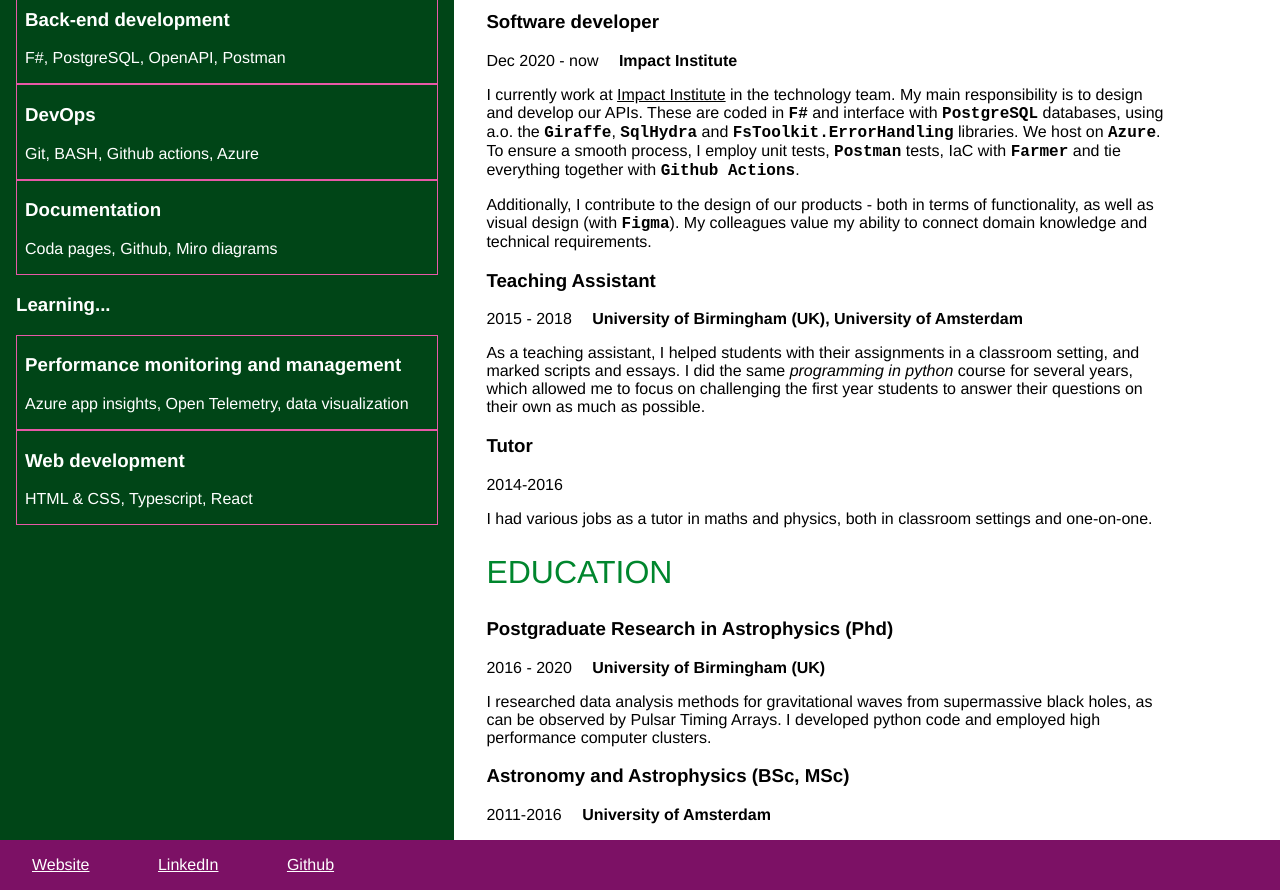
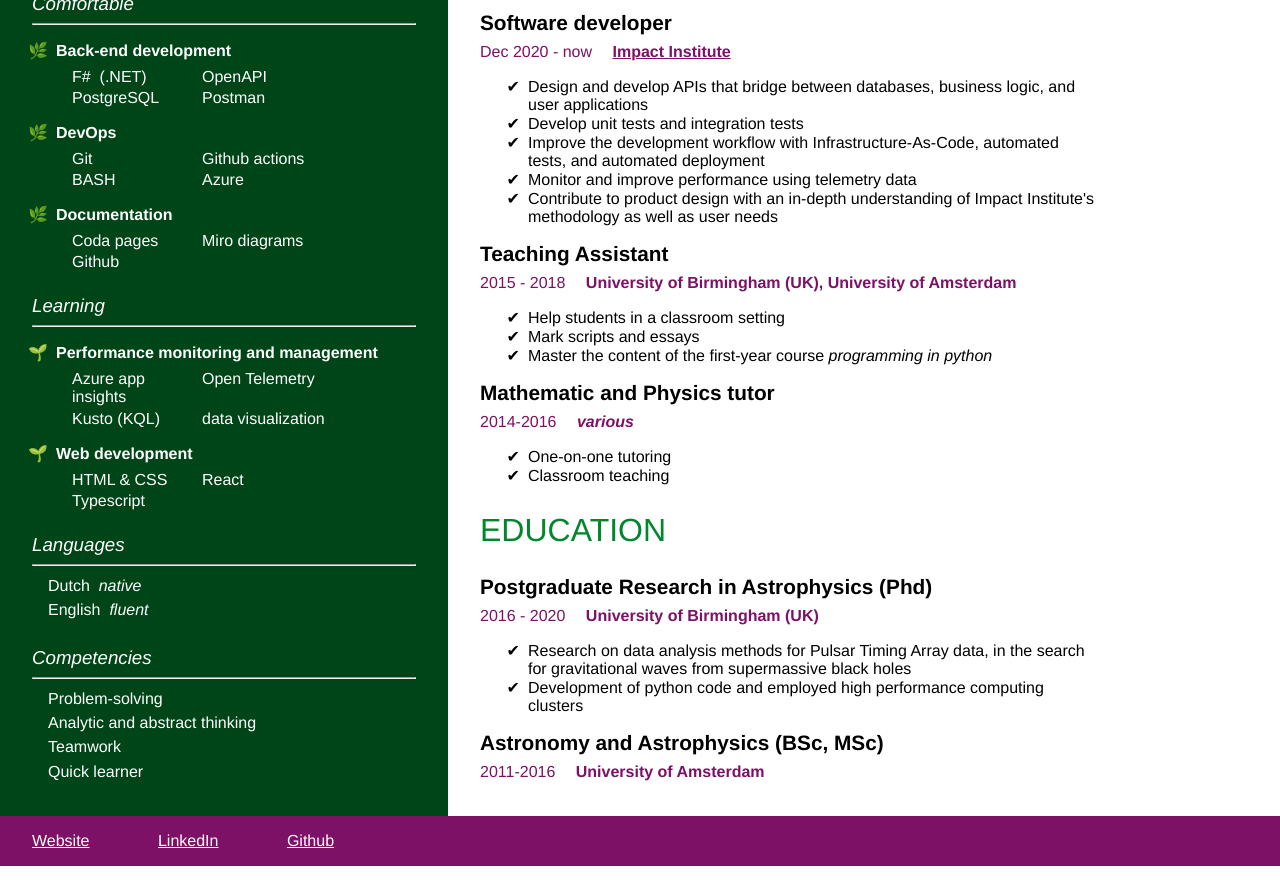
Before and after one commit to JayWearsSocks/jay-cv, a plain HTML site: page index.html in a window 1280 px wide. Shown: the part 316-1206 px from the top of the page. After the commit the page ends 1182 px from the top, so only its background shows below. Drawn offline with Linux system fonts and the light colour scheme.

Commit message:
List responsibilities per role (instead of p)
Improve style: improve spacing, use emoji for list in aside, add a bit of colour

```diff
--- a/index.html
+++ b/index.html
@@ -12,38 +12,82 @@
         <h1>Jay Goldstein</h1>
         <h2>they/them</h2>
 
-        <p>Experienced back-end developer and full-stack learner. Idealist, moss enthusiast, and cook.</p>
+        <p>Experienced back-end developer and full-stack learner. Idealist, hobby-chef, and moss enthusiast.</p>
     </header>
 
     <div id="middle">
         <aside>
             <h2>My Stack</h2>
-            <ul>
+
+            <h3>Comfortable</h3>
+            <hr>
+            <ul class="skills">
                 <li>
-                    <h3>Back-end development</h3>
-                    <p>F#, PostgreSQL, OpenAPI, Postman</p>
+                    <h4>Back-end development</h4>
+                    <ul class="stack-items">
+                        <li>F# &nbsp;(.NET)</li>
+                        <li>OpenAPI</li>
+                        <li>PostgreSQL</li>
+                        <li>Postman</li>
+                    </ul>
                 </li>
                 <li>
-                    <h3>DevOps</h3>
-                    <p>Git, BASH, Github actions, Azure</p>
+                    <h4>DevOps</h4>
+                    <ul class="stack-items">
+                        <li>Git</li>
+                        <li>Github actions</li>
+                        <li>BASH</li>
+                        <li>Azure</li>
+                    </ul>
                 </li>
                 <li>
-                    <h3>Documentation</h3>
-                    <p>Coda pages, Github, Miro diagrams</p>
+                    <h4>Documentation</h4>
+                    <ul class="stack-items">
+                        <li>Coda pages</li>
+                        <li>Miro diagrams</li>
+                        <li>Github</li>
+                    </ul>
                 </li>
             </ul>
 
-            <h3>Learning...</h3>
-            <ul>
+            <h3>Learning</h3>
+            <hr>
+            <ul class="learning">
                 <li>
-                    <h3>Performance monitoring and management</h3>
-                    <p>Azure app insights, Open Telemetry, data visualization</p>
+                    <h4>Performance monitoring and management</h4>
+                    <ul class="stack-items">
+                        <li>Azure app insights</li>
+                        <li>Open Telemetry</li>
+                        <li>Kusto (KQL)</li>
+                        <li>data visualization</li>
+                    </ul>
                 </li>
                 <li>
-                    <h3>Web development</h3>
-                    <p>HTML & CSS, Typescript, React</p>
+                    <h4>Web development</h4>
+                    <ul class="stack-items">
+                        <li>HTML & CSS</li>
+                        <li>React</li>
+                        <li>Typescript</li>
+                    </ul>
                 </li>
             </ul>
+
+
+            <h3>Languages</h3>
+            <hr>
+            <ul class="other-items">
+                <li>Dutch &nbsp;<em>native</em></li>
+                <li>English &nbsp;<em>fluent</em></li>
+            </ul>
+
+            <h3>Competencies</h3>
+            <hr>
+            <ul class="other-items">
+                <li>Problem-solving</li>
+                <li>Analytic and abstract thinking</li>
+                <li>Teamwork</li>
+                <li>Quick learner</li>
+
         </aside>
 
         <main>
@@ -53,36 +97,60 @@
                 <article>
                     <header>
                         <h3>Software developer</h3>
-                        <time>Dec 2020 - now</time>
-                        <h4>Impact Institute</h4>
+                        <h4>
+                            <time>Dec 2020 - now</time>
+                            <a href="https://www.impactinstitute.com/" target="_blank">Impact Institute</a>
+                        </h4>
                     </header>
-                    <p>
+                    <!-- <p>
                         I currently work at <a href="https://www.impactinstitute.com/" target="_blank">Impact Institute</a> in the technology team. My main responsibility is to design and develop our APIs. These are coded in <a class="stack" href="https://fsharp.org/" target="_blank">F#</a> and interface with <a class="stack" href="https://www.postgresql.org/" target="_blank">PostgreSQL</a> databases, using a.o. the <a class="stack" href="https://giraffe.wiki/" target="_blank">Giraffe</a>, <a class="stack" href="https://github.com/JordanMarr/SqlHydra" target="_blank">SqlHydra</a> and <a class="stack" href="https://github.com/demystifyfp/FsToolkit.ErrorHandling" target="_blank">FsToolkit.ErrorHandling</a> libraries. We host on <a class="stack" href="https://azure.microsoft.com/en-us/products/app-service/Azure" target="_blank">Azure</a>. To ensure a smooth process, I employ unit tests, <a class="stack" href="https://www.postman.com/product/what-is-postman" tareget_="_blank">Postman</a> tests, IaC with <a class="stack" href="https://compositionalit.github.io/farmer/" target="_blank">Farmer</a> and tie everything together with <a class="stack" href="https://github.com/features/actions" target="_blank">Github Actions</a>.
                     </p>
                     <p>
                         Additionally, I contribute to the design of our products - both in terms of functionality, as well as visual design (with <a class="stack" href="https://www.figma.com/about/" target="_blank">Figma</a>). My colleagues value my ability to connect domain knowledge and technical requirements.
-                    </p>
+                    </p> -->
+
+                    <ul>
+                        <li>Design and develop APIs that bridge between databases, business logic, and user applications</li>
+                        <li>Develop unit tests and integration tests</li>
+                        <li>Improve the development workflow with Infrastructure-As-Code, automated tests, and automated deployment</li>
+                        <li>Monitor and improve performance using telemetry data</li>
+                        <li>Contribute to product design with an in-depth understanding of Impact Institute's methodology as well as user needs</li>
+                    </ul>
                 </article>
 
                 <article>
                     <header>
                         <h3>Teaching Assistant</h3>
-                        <time>2015 - 2018</time>
-                        <h4>University of Birmingham (UK), University of Amsterdam</h4>
+                        <h4>
+                            <time>2015 - 2018</time>
+                            University of Birmingham (UK), University of Amsterdam
+                        </h4>
                     </header>
 
-                    <p>
+                    <!-- <p>
                         As a teaching assistant, I helped students with their assignments in a classroom setting, and marked scripts and essays. I did the same <em>programming in python</em> course for several years, which allowed me to focus on challenging the first year students to answer their questions on their own as much as possible.
-                    </p>
+                    </p> -->
+                    <ul>
+                        <li>Help students in a classroom setting</li>
+                        <li>Mark scripts and essays</li>
+                        <li>Master the content of the first-year course <em>programming in python</em></li>
+                    </ul>
                 </article>
 
                 <article>
                     <header>
-                        <h3>Tutor</h3>
-                        <time>2014-2016</time>
+                        <h3>Mathematic and Physics tutor</h3>
+                        <h4>
+                            <time>2014-2016</time>
+                            <em>various</em>
+                        </h4>
                     </header>
 
-                    <p>I had various jobs as a tutor in maths and physics, both in classroom settings and one-on-one.</p>
+                    <ul>
+                        <li>One-on-one tutoring</li>
+                        <li>Classroom teaching</li>
+                    </ul>
+
                 </article>
             </section>
 
@@ -92,20 +160,28 @@
                 <article>
                     <header>
                         <h3>Postgraduate Research in Astrophysics (Phd)</h3>
-                        <time>2016 - 2020</time>
-                        <h4>University of Birmingham (UK)</h4>
+                        <h4>
+                            <time>2016 - 2020</time>
+                            University of Birmingham (UK)
+                        </h4>
                     </header>
 
-                    <p>
+                    <!-- <p>
                         I researched data analysis methods for gravitational waves from supermassive black holes, as can be observed by Pulsar Timing Arrays. I developed python code and employed high performance computer clusters.
-                    </p>
+                    </p> -->
+                    <ul>
+                        <li>Research on data analysis methods for Pulsar Timing Array data, in the search for gravitational waves from supermassive black holes</li>
+                        <li>Development of python code and employed high performance computing clusters</li>
+                    </ul>
                 </article>
 
                 <article>
                     <header>
                         <h3>Astronomy and Astrophysics (BSc, MSc)</h3>
-                        <time>2011-2016</time>
-                        <h4>University of Amsterdam</h4>
+                        <h4>
+                            <time>2011-2016</time>
+                            University of Amsterdam
+                        </h4>
                     </header>
                 </article>
 
--- a/resources/styles.css
+++ b/resources/styles.css
@@ -46,11 +46,14 @@ html {
 }
 
 aside {
-    width: 33%;
-    padding: 0 1rem 1rem;
-
+    width: 30%;
+    padding: 0 2rem 2rem;
     background-color: var(--moss);
     color: white;
+}
+
+aside hr {
+    color: var(--lightLeaf);
 }
 
 aside h2 {
@@ -59,21 +62,60 @@ aside h2 {
     text-transform: uppercase;
 }
 
+aside h3 {
+    font-style: italic;
+    font-weight: lighter;
+    margin-top: 1.5rem;
+    margin-bottom: 0;
+
+}
+
+aside h4 {
+    font-weight: bolder;
+    margin: 1.0rem 0 0.3rem;
+}
+
 aside ul {
-    margin: 0;
+    margin: 0 0 0 1rem;
     padding: 0;
 }
 
 aside li {
     list-style-type: none;
-    border: var(--lightLeaf) 1px solid;
     padding: 0 0.5rem;
+}
+
+ul.stack-items {
+  display: grid;
+  grid-template-columns: minmax(auto, 130px) auto;
+}
+
+ul.stack-items li {
+    margin: 0.2rem 1.0rem 0 0;
+    padding: 0;
+}
+
+ul.other-items li {
+    padding: 0.2rem 0;
+}
+
+ul.skills li::marker {
+    content: "🌿";
+    /* content: "🪴"; */
+}
+
+ul.learning li::marker {
+    content: "🌱";
+}
+
+ul.stack-items li::marker {
+    content: none;
 }
 
 main {
     display: inline-block;
     width: 66%;
-    max-width: 750px;
+    max-width: 680px;
     vertical-align: top;
     box-sizing: border-box;
 
@@ -114,11 +156,27 @@ section h2 {
 article h3 {
     color: black;
     font-weight: bolder;
+    font-size: 1.3rem;
+    margin: 1.0rem 0 0.5rem;
 }
 
-article h4, article time {
-    display: inline;
+article h4 {
+    color: var(--leaf);
+    margin: 0;
+}
+
+article time {
+    font-weight: normal;
     margin-right: 1rem;
+}
+
+article li {
+    list-style-type: none;
+    padding-left: 0.5em;
+}
+
+article li::marker{
+    content: "✔";
 }
 
 footer {
```
